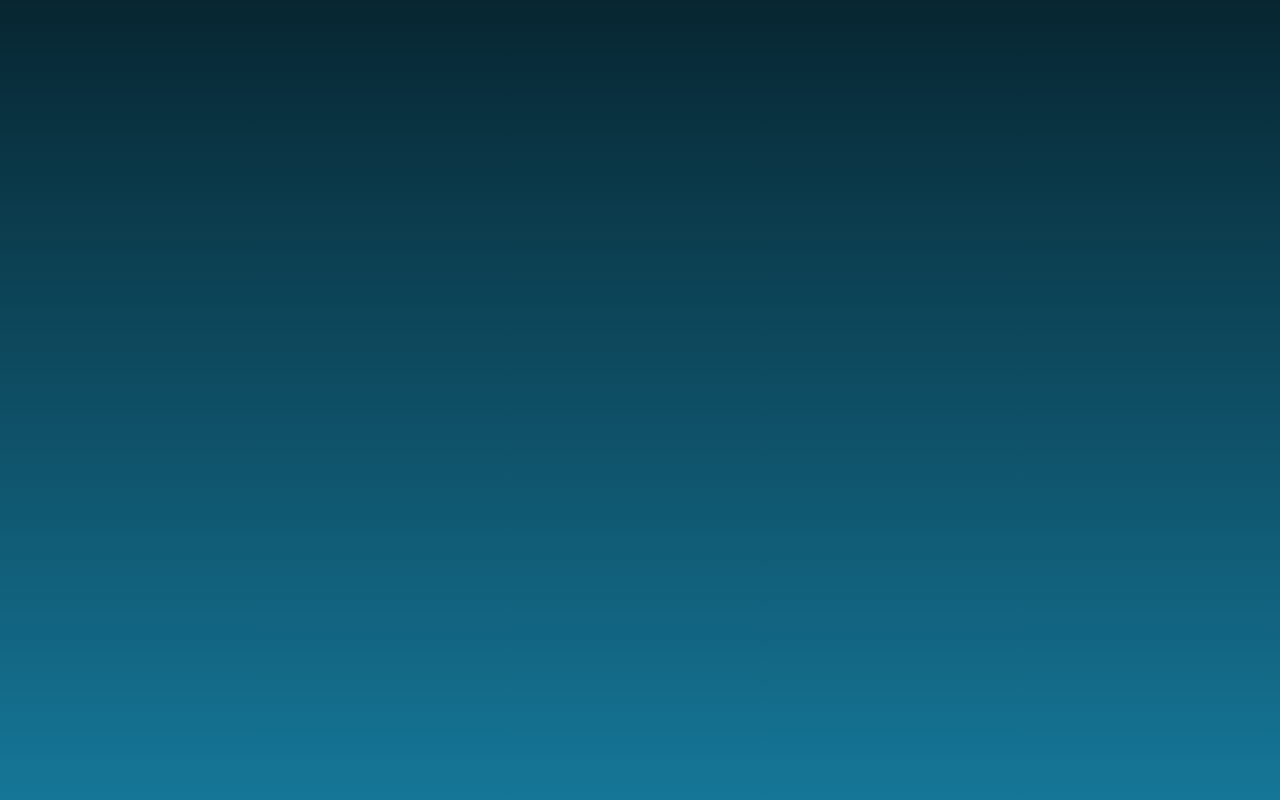
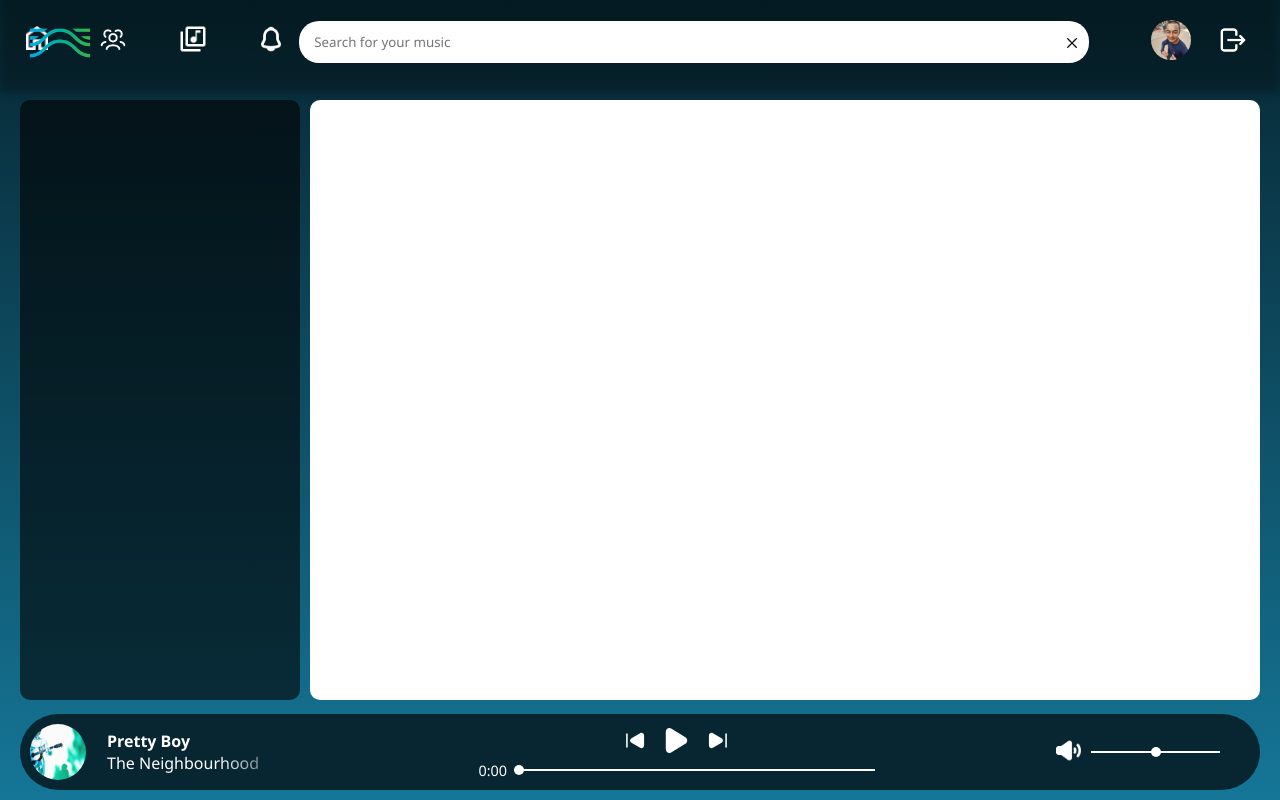
Before and after one commit to fy-st0rm/Lobic, a React (Vite) app: page /chats in a window 1280 px wide. Before the commit this address had no page. Built offline with nearby package versions, Linux system fonts and the light colour scheme; a web font is replaced by a local one.

Commit message:
layout test

```diff
--- a/src/App.jsx
+++ b/src/App.jsx
@@ -6,10 +6,14 @@ import Auth from "./routes/auth/Auth.jsx";
 import Signup from './routes/signup/Signup.jsx';
 import ForgotPassword from './routes/login/ForgotPassword.jsx';
 import Lobby from "./routes/lobby/Lobby.jsx";
+import Chats from "./routes/chats/Chats.jsx";
+
 
 function App() {
 	return (
 		<Routes>
+			{/* <Route path="/" element={<Navigate to="/chats" replace />} />
+			<Route path="/chats" element={<Chats />} /> */}
 			<Route path="/signup" element={<Signup />} />
 			<Route
 				path="/home"
@@ -30,6 +34,8 @@ function App() {
 			<Route path="/" element={<Navigate to="/login" replace />} />
 			<Route path="/login" element={<Login />} />
 			<Route path="/forgotpassword" element={<ForgotPassword />} />
+			<Route path="/chats" element={<Chats />} />
+
 		</Routes>
 	);
 }
--- /dev/null
+++ b/src/routes/chats/Chats.css
@@ -0,0 +1,42 @@
+.chats-page {
+    display: flex;
+    flex-direction: column;
+    height: 80vh;
+    position: absolute;
+    top: 50%;
+    left: 50%;
+    transform: translate(-50%, -50%);
+    width: 100%;  /* prevents container from getting too wide */
+}
+
+.main-content {
+    display: flex;
+    flex: 1;
+    align-items: center;
+    padding: 20px;
+    overflow: hidden;
+}
+
+.content-wrapper {
+    display: flex;
+    width: 100%;
+    height: 90%;
+    max-height: 800px;
+}
+
+.sidebar {
+    width: 280px;
+    background-color: rgba(0, 0, 0, 0.6);
+    height: 100%;
+    overflow-y: auto;
+    border-radius: 10px 10px 10px 10px;
+    margin-right: 10px;
+}
+
+.chat-container {
+    flex: 1;
+    background-color: white;
+    height: 100%;
+    overflow-y: auto;
+    border-radius: 10px 10px 10px 10px;
+}
--- /dev/null
+++ b/src/routes/chats/Chats.jsx
@@ -0,0 +1,30 @@
+import { useNavigate } from "react-router-dom";
+import MusicPlayer from "../../components/MusicPlayer/MusicPlayer";
+import NavBar from "../../components/NavBar/Navbar.jsx";
+import "./Chats.css";
+
+function Chats() {
+    const navigate = useNavigate();
+    const handleClick = () => {
+        navigate("/lobby");
+    };
+
+    return (
+        <>
+            <NavBar />
+            <div className="chats-page">
+            <div className="main-content">
+                <div className="sidebar">
+                    {/* Content for the green sidebar */}
+                </div>
+                <div className="chat-container">
+                    {/* Content for the white main area */}
+                </div>
+            </div>
+            </div>
+            <MusicPlayer />
+            </>
+    );
+}
+
+export default Chats;
```
